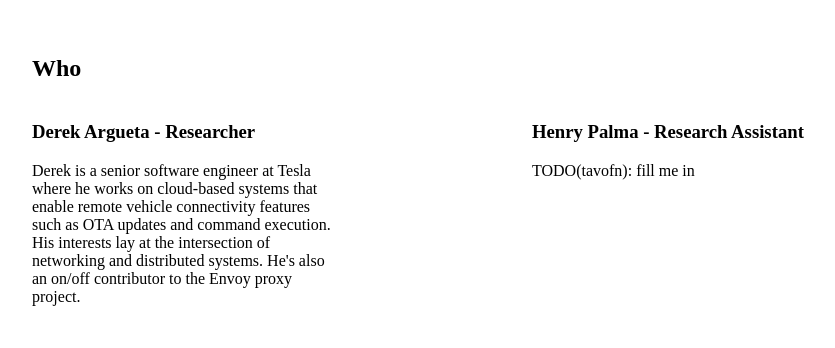
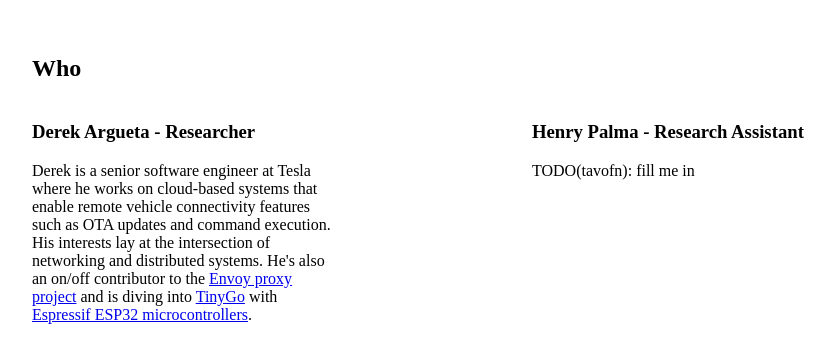
Before and after one commit to derekargueta/irm, a plain HTML site: page web/index.html in a window 1280 px wide. Shown: the part 1710-2058 px from the top of the page, without its empty margins (208-1043 px from the left). Drawn offline with nearby package versions, Linux system fonts and the light colour scheme; no server answers.

Commit message:
bio info

```diff
--- a/web/index.html
+++ b/web/index.html
@@ -202,7 +202,7 @@
       <h2>Who</h2>
       <div class="profile" style="float: left">
         <h3>Derek Argueta - Researcher</h3>
-        <p>Derek is a senior software engineer at Tesla where he works on cloud-based systems that enable remote vehicle connectivity features such as OTA updates and command execution. His interests lay at the intersection of networking and distributed systems. He's also an on/off contributor to the Envoy proxy project.</p>
+        <p>Derek is a senior software engineer at Tesla where he works on cloud-based systems that enable remote vehicle connectivity features such as OTA updates and command execution. His interests lay at the intersection of networking and distributed systems. He's also an on/off contributor to the <a href="https://www.envoyproxy.io/" target="_blank">Envoy proxy project</a> and is diving into <a href="https://tinygo.org/" target="_blank">TinyGo</a> with <a href="https://www.espressif.com/en/products/socs/esp32" target="_blank">Espressif ESP32 microcontrollers</a>.</p>
       </div>
       <div class="profile" style="float: right">
         <h3>Henry Palma - Research Assistant</h3>
```
